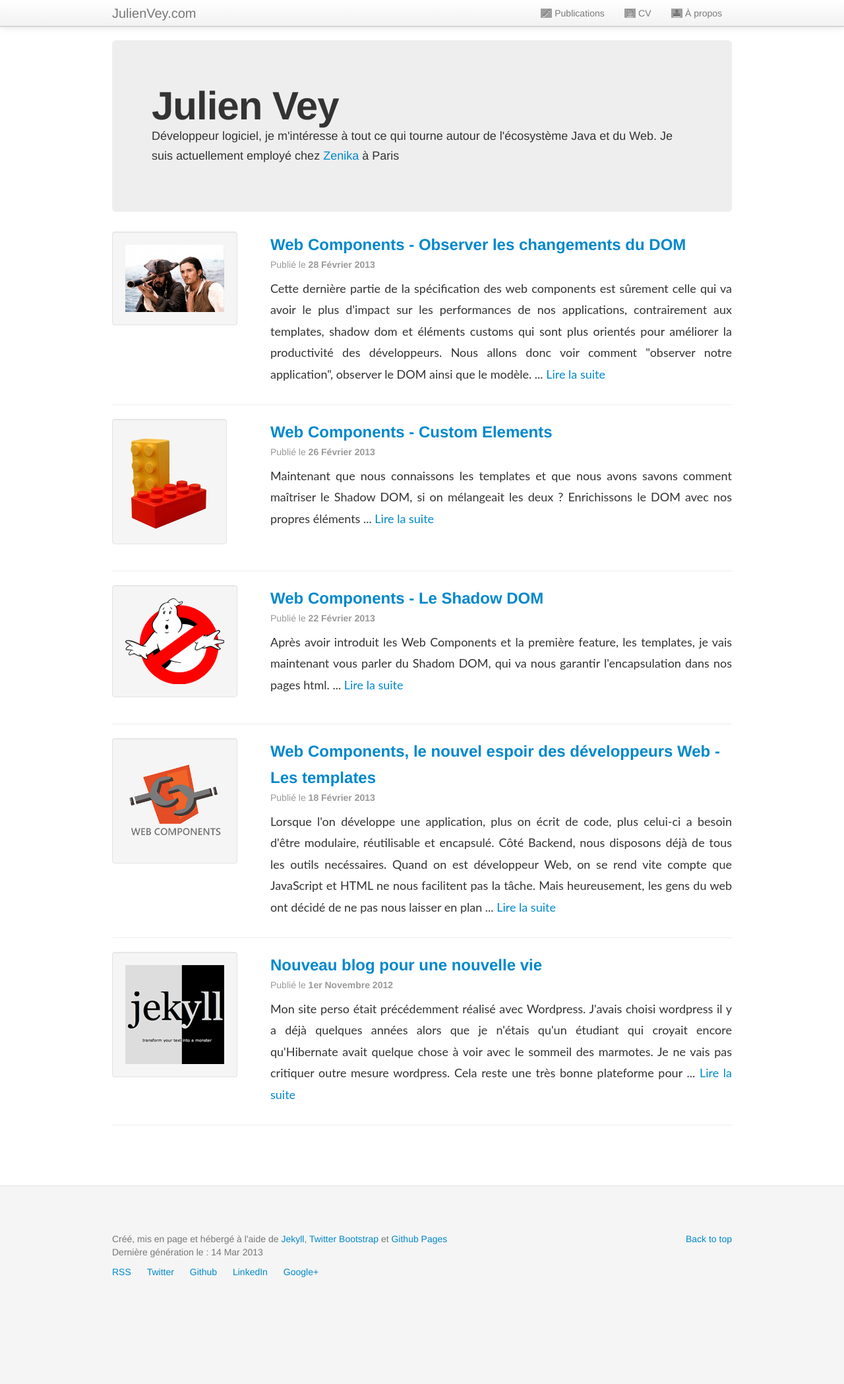
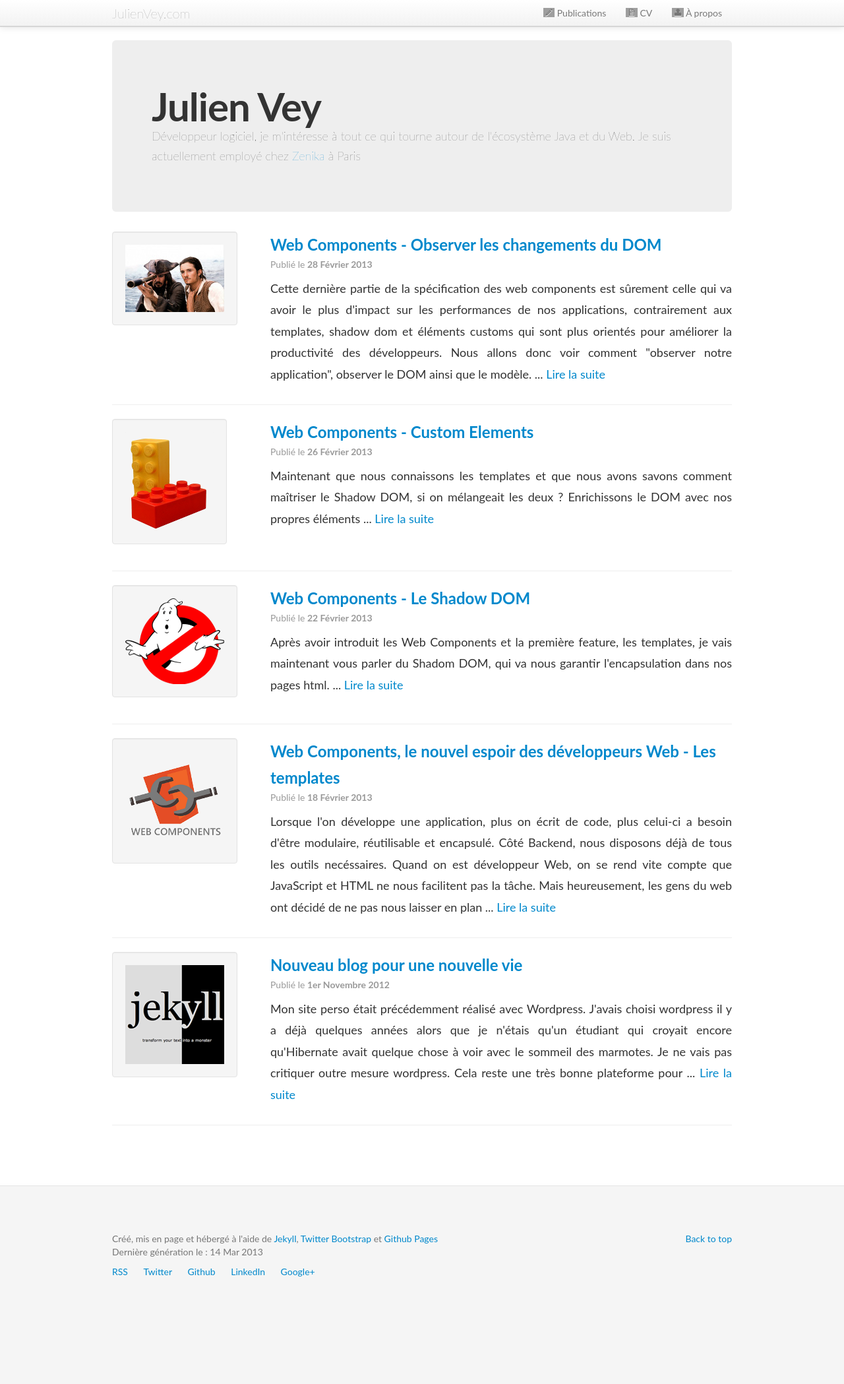
Before and after one commit to julienvey/julienvey.en, a Jekyll site: the page built from index.html, in a window 1280 px wide. Shown: the whole page at 66% size. Built offline with Jekyll 4.4.1, drawn with Linux system fonts in a browser that asks for light colours; some web fonts are replaced; Markdown is read by kramdown in place of the engine named in the settings; grey boxes are pictures that could not be loaded.

Commit message:
Mise à jour de la police de façon globale

```diff
--- a/css/julienvey.css
+++ b/css/julienvey.css
@@ -11,8 +11,12 @@
 	text-align: justify;
 }
 
+body {
+  font-family :'Droid Sans', Lato, helvetica, arial, clean, sans-serif;
+}
+
 .post p, .post li {
-  font: 18px 'Droid Sans', Lato, helvetica, arial, clean, sans-serif;
+  font-size: 18px;
   line-height: 1.8em;
 }
 
```
